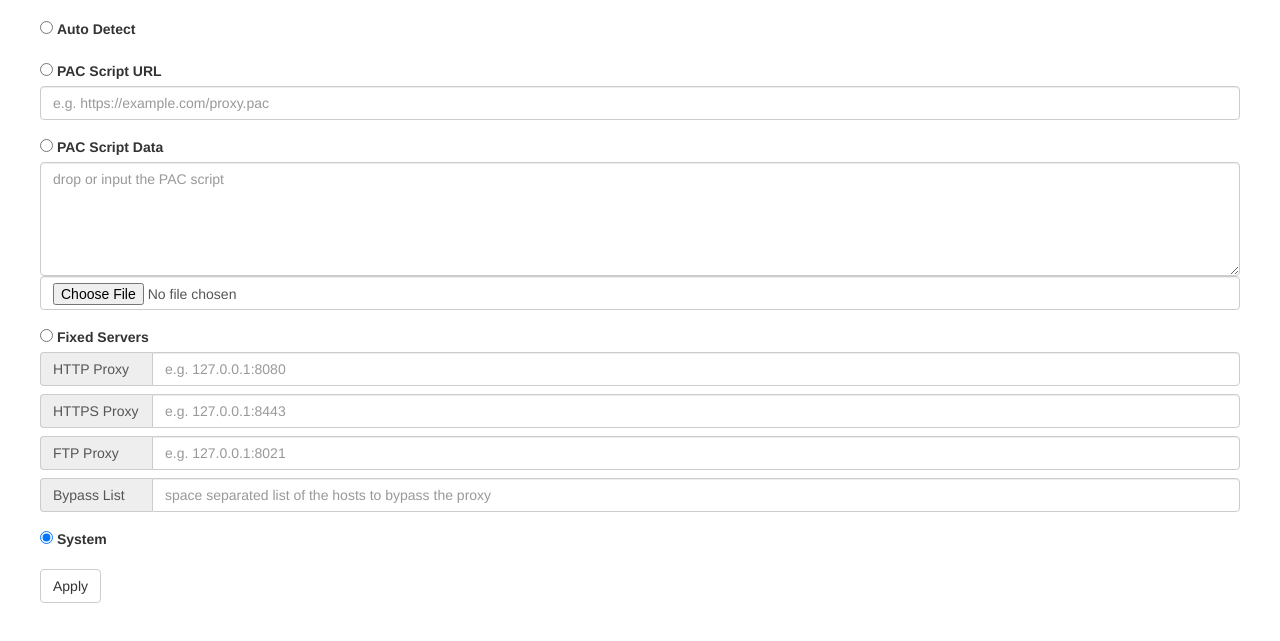
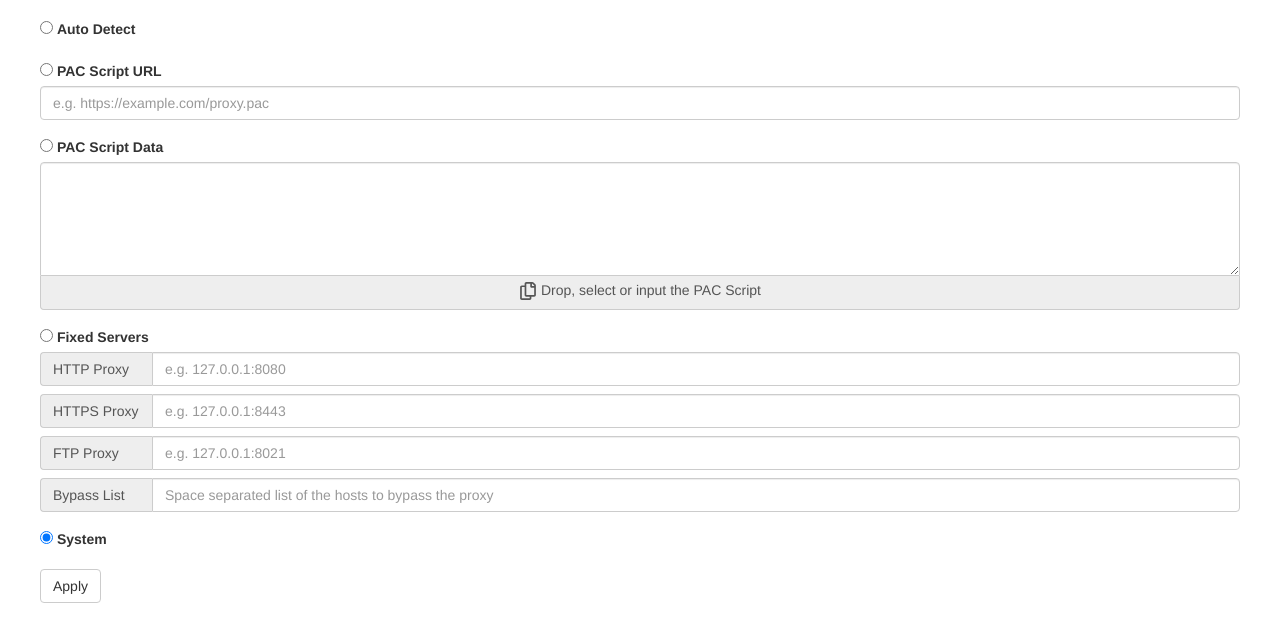
Before and after one commit to rsky/chrome-tiny-proxy-configurator, a browser extension: page src/options.html in a window 1280 px wide. Shown: the part 95-736 px from the top of the page. Drawn offline with Linux system fonts and the light colour scheme.

Commit message:
Refine PAC file selector

```diff
--- a/src/options.css
+++ b/src/options.css
@@ -16,3 +16,26 @@ ul#mode > li.form-group > div.input-group > label.input-group-addon {
     min-width: 8em;
     text-align: left;
 }
+
+#pac_data {
+    border-radius: 4px 4px 0 0;
+}
+
+#pac_file {
+    display: none;
+}
+
+#pac_drop {
+    color: #555;
+    text-align: center;
+    background-color: #eee;
+    border: 1px solid #ccc;
+    border-top: none;
+    border-radius: 0 0 4px 4px;
+    padding: 4px;
+}
+
+.pac-file-label {
+    cursor: pointer;
+    font-weight: normal;
+}
--- a/src/options.html
+++ b/src/options.html
@@ -27,8 +27,14 @@
     <li class="form-group">
         <input type="radio" name="mode" value="pac_script" id="mode_pac_script_data" />
         <label for="mode_pac_script_data">PAC Script Data</label>
-        <textarea rows="5" placeholder="drop or input the PAC script" name="pac_data" id="pac_data" class="form-control"></textarea>
-        <input type="file" id="pac_file" class="form-control" />
+        <textarea rows="5" placeholder="" name="pac_data" id="pac_data" class="form-control"></textarea>
+        <input accept=".txt,.pac,.js" type="file" id="pac_file" />
+        <div id="pac_drop">
+            <label class="pac-file-label" for="pac_file">
+                <img src="fa/copy.svg" width="18" height="18" class="fa-icon"/>
+                Drop, select or input the PAC Script
+            </label>
+        </div>
     </li>
     <li class="form-group">
         <input type="radio" name="mode" value="fixed_servers" id="mode_fixed_servers" />
@@ -47,7 +53,7 @@
         </div>
         <div class="input-group">
             <label for="bypass_list" class="input-group-addon">Bypass List</label>
-            <input type="text" placeholder="space separated list of the hosts to bypass the proxy" name="bypass_list" id="bypass_list" class="form-control" />
+            <input type="text" placeholder="Space separated list of the hosts to bypass the proxy" name="bypass_list" id="bypass_list" class="form-control" />
         </div>
     </li>
     <li class="form-group">
--- a/src/options.js
+++ b/src/options.js
@@ -17,10 +17,16 @@ document.addEventListener('DOMContentLoaded', () => {
     bypassList: document.getElementById('bypass_list'),
   }
 
-  const handleFileSelect = handleFileSelectFactory(inputs.pacData)
-  document.getElementById('pac_file').addEventListener('change', handleFileSelect, false)
-  inputs.pacData.addEventListener('dragover', handleDragOver, false)
-  inputs.pacData.addEventListener('drop', handleFileSelect, false)
+  const pacData = inputs.pacData
+  const pacDrop = document.getElementById('pac_drop')
+  const pacFile = document.getElementById('pac_file')
+  const handleFileSelect = handleFileSelectFactory(pacData)
+
+  pacData.addEventListener('dragover', handleDragOver, false)
+  pacData.addEventListener('drop', handleFileSelect, false)
+  pacDrop.addEventListener('dragover', handleDragOver, false)
+  pacDrop.addEventListener('drop', handleFileSelect, false)
+  pacFile.addEventListener('change', handleFileSelect, false)
 
   // load data
   loadData(['options'], result => {
```
Also changed, not shown: README.md, src/fa/copy.svg (added).
